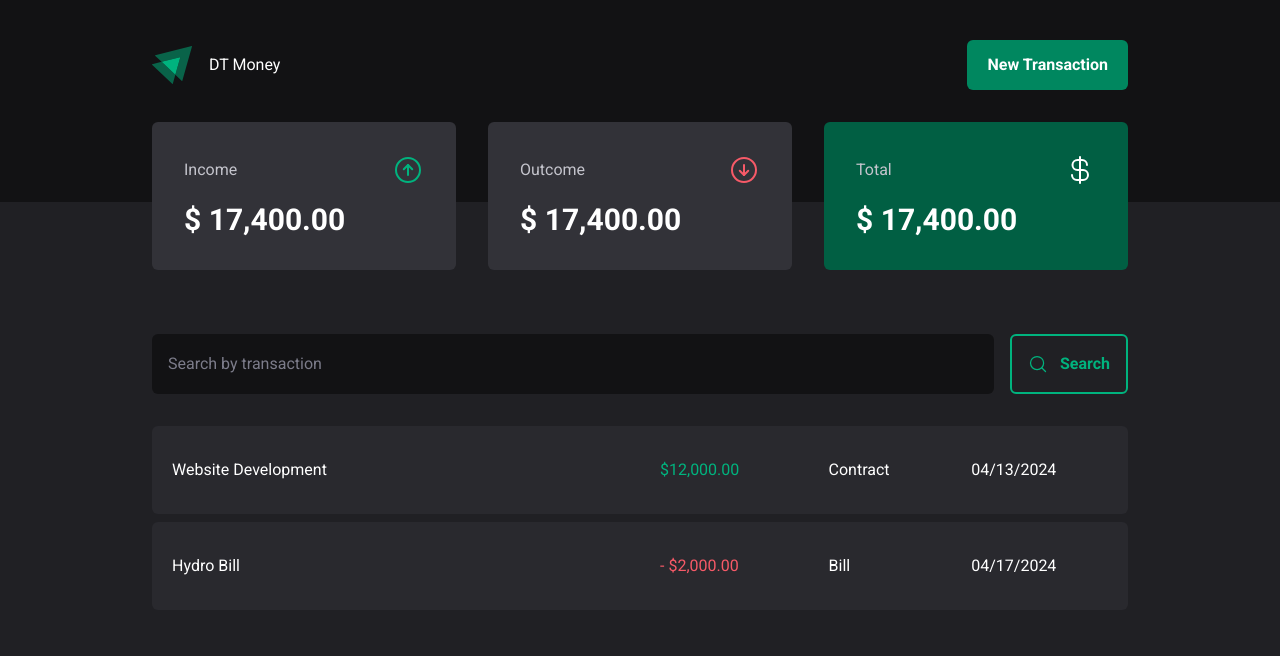
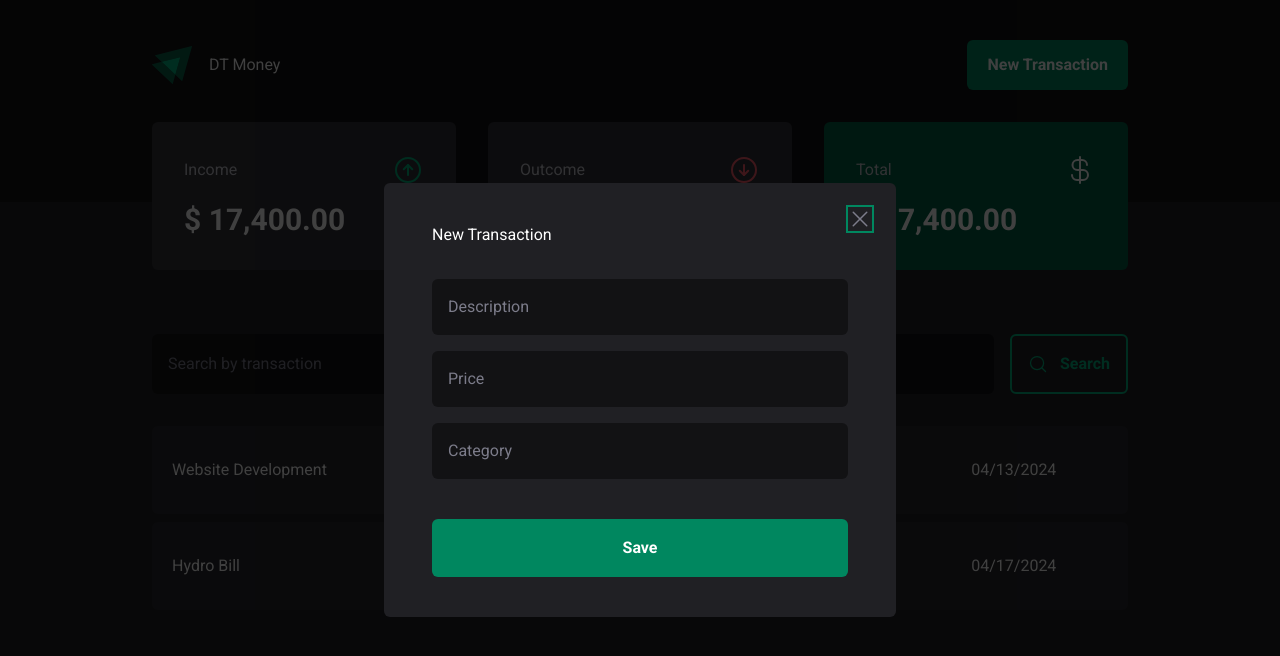
Before and after one commit to flavioccf/react_dt_money, a React (Vite) app: page / in a window 1280 px wide. Both pictures are taken after a click on the button "New Transaction". Shown: the top 656 px of the page. Built offline with nearby package versions, Linux system fonts and the light colour scheme.

Commit message:
add transaction modal

```diff
--- a/package.json
+++ b/package.json
@@ -10,6 +10,7 @@
     "preview": "vite preview"
   },
   "dependencies": {
+    "@radix-ui/react-dialog": "^1.1.0",
     "phosphor-react": "^1.4.1",
     "react": "^18.2.0",
     "react-dom": "^18.2.0"
--- a/src/components/Header/index.tsx
+++ b/src/components/Header/index.tsx
@@ -1,4 +1,7 @@
 import logoImg from "../../assets/logo.svg";
+import * as Dialog from "@radix-ui/react-dialog";
+import { NewTransactionModal } from "../NewTransactionModal";
+
 export function Header() {
   return (
     <header className="pt-10 px-0 pb-28 bg-gray-900">
@@ -7,9 +10,15 @@ export function Header() {
           <img src={logoImg} alt="" />
           DT Money
         </span>
-        <button className="h-[50px] bg-green-500 font-bold py-0 px-5 rounded-md hover:bg-green-700 transition">
-          New Transaction
-        </button>
+        <Dialog.Root>
+          <Dialog.Trigger
+            className="h-[50px] bg-green-500 font-bold py-0 px-5 rounded-md hover:bg-green-700 transition"
+            asChild
+          >
+            <button>New Transaction</button>
+          </Dialog.Trigger>
+          <NewTransactionModal />
+        </Dialog.Root>
       </div>
     </header>
   );
--- /dev/null
+++ b/src/components/NewTransactionModal/index.tsx
@@ -0,0 +1,44 @@
+import * as Dialog from "@radix-ui/react-dialog";
+import { X } from "phosphor-react";
+
+export function NewTransactionModal() {
+  return (
+    <Dialog.Portal>
+      <Dialog.Overlay className="fixed h-dvh w-screen inset-0 bg-black/75">
+        <Dialog.Content className="fixed min-w-[32rem] rounded-md py-10 px-12 bg-gray-800 top-1/2 left-1/2 -translate-y-1/2 -translate-x-1/2">
+          <Dialog.Title>New Transaction</Dialog.Title>
+          <Dialog.Close className="absolute top-6 right-6 cursor-pointer text-gray-500 hover:text-gray-300 transition">
+            <X size={24} />
+          </Dialog.Close>
+          <form action="" className="mt-8 flex flex-col gap-4">
+            <input
+              className="rounded-md border-0 bg-gray-900 text-gray-300 p-4 placeholder:text-gray-500"
+              type="text"
+              placeholder="Description"
+              required
+            />
+            <input
+              className="rounded-md border-0 bg-gray-900 text-gray-300 p-4 placeholder:text-gray-500"
+              type="number"
+              placeholder="Price"
+              required
+            />
+            <input
+              className="rounded-md border-0 bg-gray-900 text-gray-300 p-4 placeholder:text-gray-500"
+              type="text"
+              placeholder="Category"
+              required
+            />
+
+            <button
+              className="h-[58px] border-0 rounded-md bg-green-500 text-white font-bold py-0 px-5 mt-6 transition cursor-pointer hover:bg-green-700"
+              type="submit"
+            >
+              Save
+            </button>
+          </form>
+        </Dialog.Content>
+      </Dialog.Overlay>
+    </Dialog.Portal>
+  );
+}
--- a/src/index.css
+++ b/src/index.css
@@ -3,6 +3,14 @@
   html {
     @apply text-white;
   }
+  :focus {
+    @apply outline-0;
+    @apply shadow-[0_0_0_2px];
+    @apply shadow-green-500;
+  }
+  :focus-visible {
+    @apply shadow-green-500;
+  }
 }
 @tailwind components;
 @tailwind utilities;
--- a/src/pages/Transactions/components/SearchForm/index.tsx
+++ b/src/pages/Transactions/components/SearchForm/index.tsx
@@ -4,7 +4,7 @@ export function SearchForm() {
   return (
     <form className="flex gap-4">
       <input
-        className="rounded-md border-0 flex-1 bg-gray-900 text-gray-300 p-4 placeholder:text-gray-500 focus:outline-0 focus:shadow-[0_0_0_2px] focus:shadow-green-500 focus-visible:shadow-green-500"
+        className="rounded-md border-0 flex-1 bg-gray-900 text-gray-300 p-4 placeholder:text-gray-500"
         placeholder="Search by transaction"
       />
       <button
```
Also changed, not shown: 1 other file (tests, documents, lock files or other folders).
